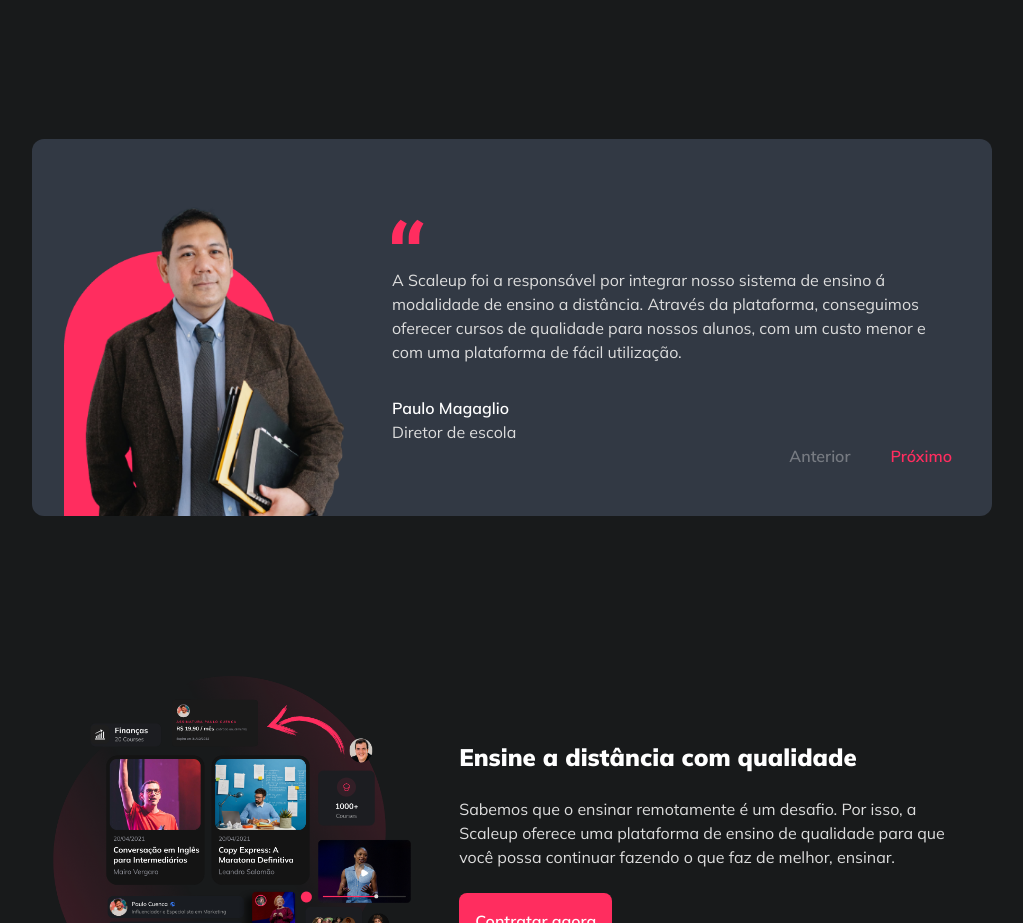
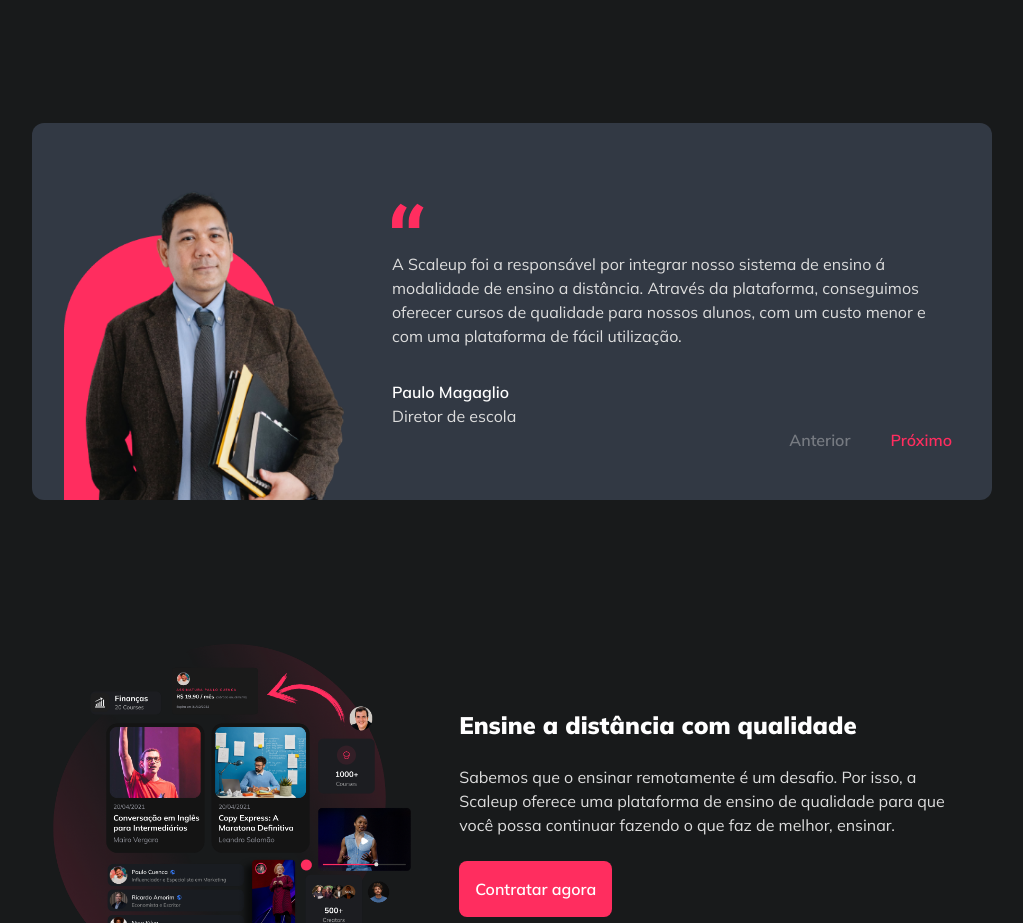
Before and after one commit to akini072/Vue3-Dashboard-Swin, a Vue app: page / in a window 1280 px wide. Shown: the part 840-1763 px from the top of the page, without its empty margins (128-1151 px from the left). Built offline with nearby package versions, Linux system fonts and the light colour scheme.

Commit message:
Testimonial marginY decreased

```diff
--- a/src/components/organisms/Testimonial.vue
+++ b/src/components/organisms/Testimonial.vue
@@ -1,7 +1,7 @@
 <template>
   <section
     id="clients"
-    class="bg-bannerColor rounded-xl max-w-2xl mx-auto lg:max-w-[60rem] my-40"
+    class="bg-bannerColor rounded-xl max-w-2xl mx-auto lg:max-w-[60rem] my-36"
   >
     <div class="items-center flex flex-col">
       <div class="flex">
```
